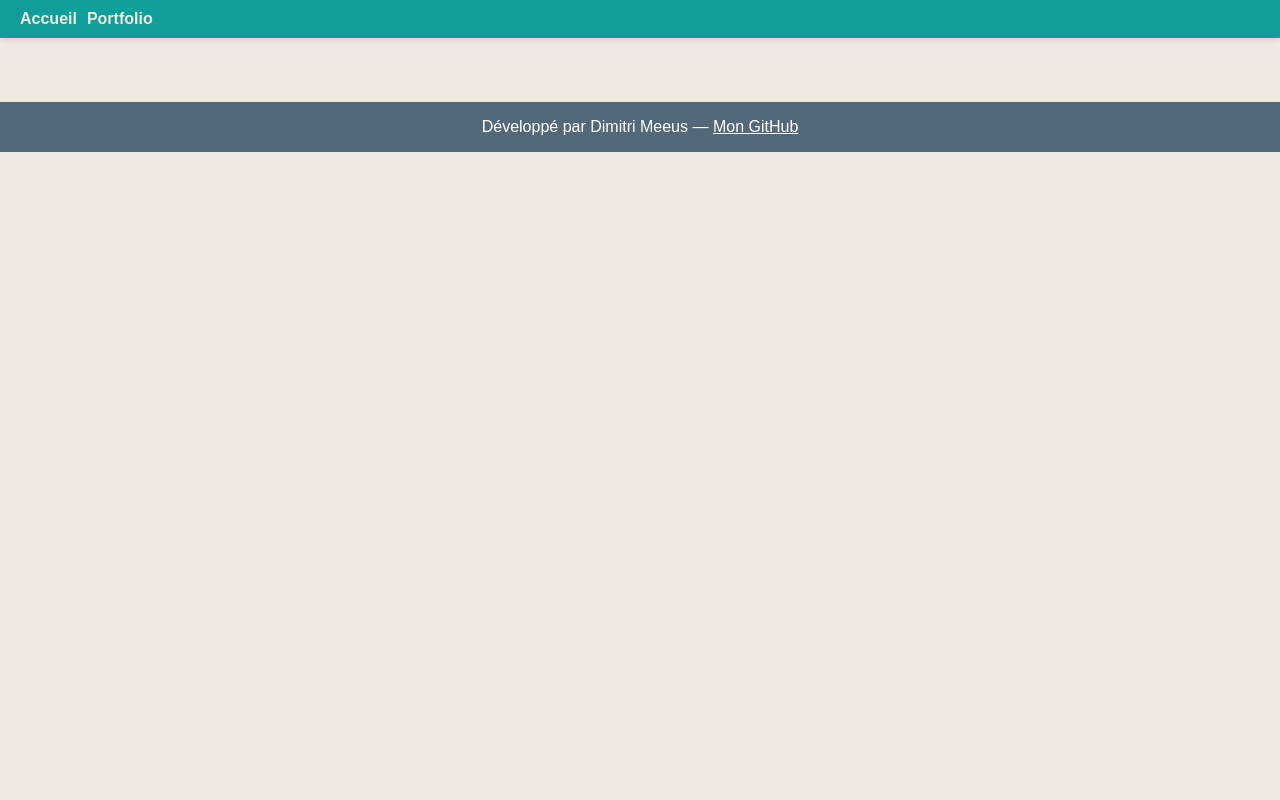
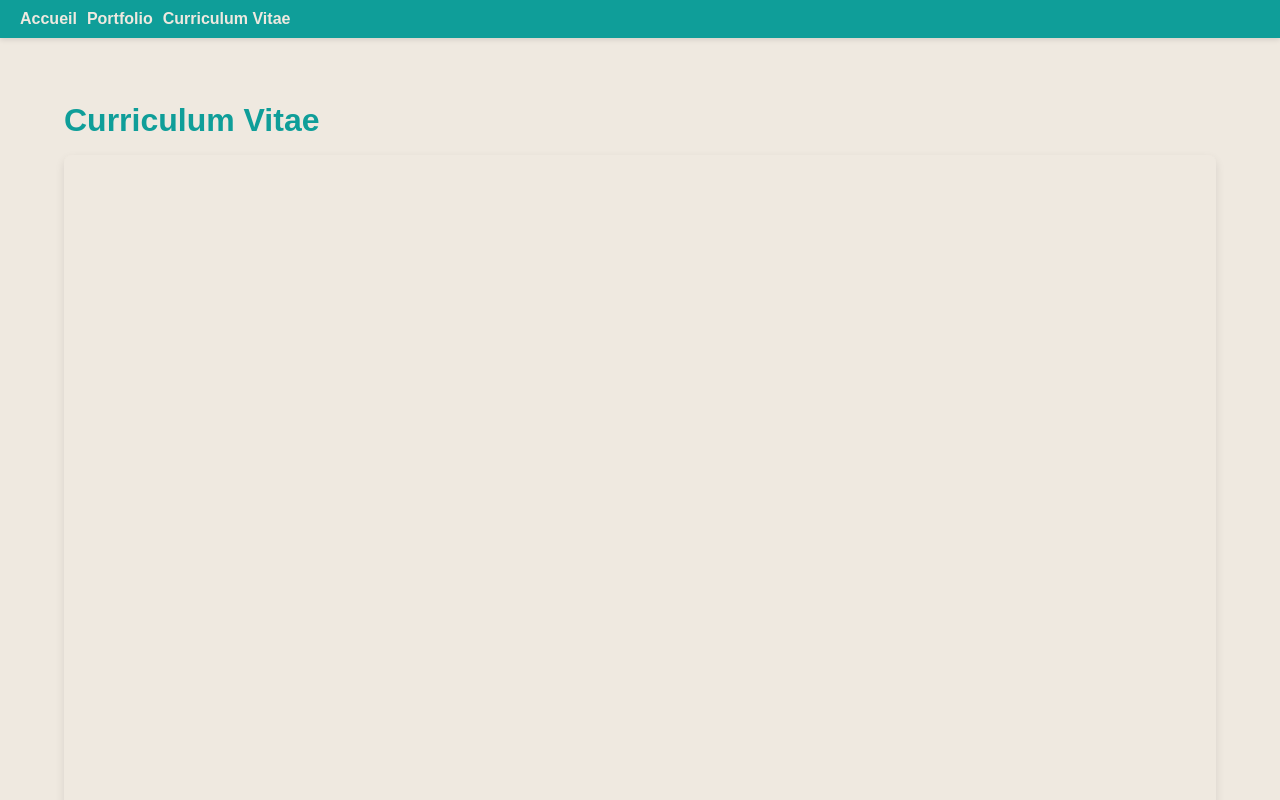
Before and after one commit to Dimtiri19/Portfolio, a React (Vite) app: page /CV in a window 1280 px wide. Shown: the top 800 px of the page. Built offline with nearby package versions, Linux system fonts and the light colour scheme; a web font is replaced by a local one.

Commit message:
affichage cv complet

```diff
--- a/src/App.jsx
+++ b/src/App.jsx
@@ -5,6 +5,7 @@ import Footer from './components/Footer'
 import Home from './pages/Home'
 import About from './pages/Portfolio'
 import Contact from './pages/Contact'
+import CuVi from './pages/cv'
 import Preuve01 from './pages/preuve_01'
 import Preuve02 from './pages/preuve_02'
 import Preuve03 from './pages/preuve_03'
@@ -23,6 +24,7 @@ function App() {
         <Route path="/" element={<Home />} />
         <Route path="/Portfolio" element={<About />} />
         <Route path="/contact" element={<Contact />} />
+        <Route path="/CV" element={<CuVi />} />
         <Route path="/preuve_01" element={<Preuve01 />} />
         <Route path="/preuve_02" element={<Preuve02 />} />
         <Route path="/preuve_03" element={<Preuve03 />} />
--- a/src/components/Navbar.jsx
+++ b/src/components/Navbar.jsx
@@ -6,6 +6,7 @@ function Navbar() {
     <nav className="navbar">
       <Link to="/" className="nav-link">Accueil</Link>
       <Link to="/Portfolio" className="nav-link">Portfolio</Link>
+      <Link to="/CV" className="nav-link">Curriculum Vitae</Link>
     </nav>
   );
 }
--- /dev/null
+++ b/src/pages/cv.jsx
@@ -0,0 +1,36 @@
+import React from 'react';
+import preuvePDF from '../assets/cv1.pdf';
+import { motion } from 'framer-motion';
+
+function CuVi() {
+  return (
+    <motion.div
+      style={{ padding: '2rem', position: 'relative', minHeight: '100vh' }}
+      initial={{ opacity: 0, y: 30 }}
+      animate={{ opacity: 1, y: 0 }}
+      exit={{ opacity: 0, y: -30 }}
+      transition={{ duration: 0.5, ease: 'easeOut' }}
+    >
+
+    <div style={{ padding: '2rem' }}>
+      <h1>Curriculum Vitae</h1>
+
+      <div style={{ display: 'flex', alignItems: 'flex-start', gap: '2rem', marginTop: '1rem' }}>
+        <iframe
+          src={preuvePDF}
+          title="Preuve PDF"
+          width="100%"
+          height="1200px"
+          style={{
+            border: 'none',
+            boxShadow: '0 4px 10px rgba(0,0,0,0.1)',
+            borderRadius: '8px'
+          }}
+        />
+      </div>
+    </div>
+  </motion.div>
+  );
+}
+
+export default CuVi;
```
Also changed, not shown: 1 other file (tests, documents, lock files or other folders).
